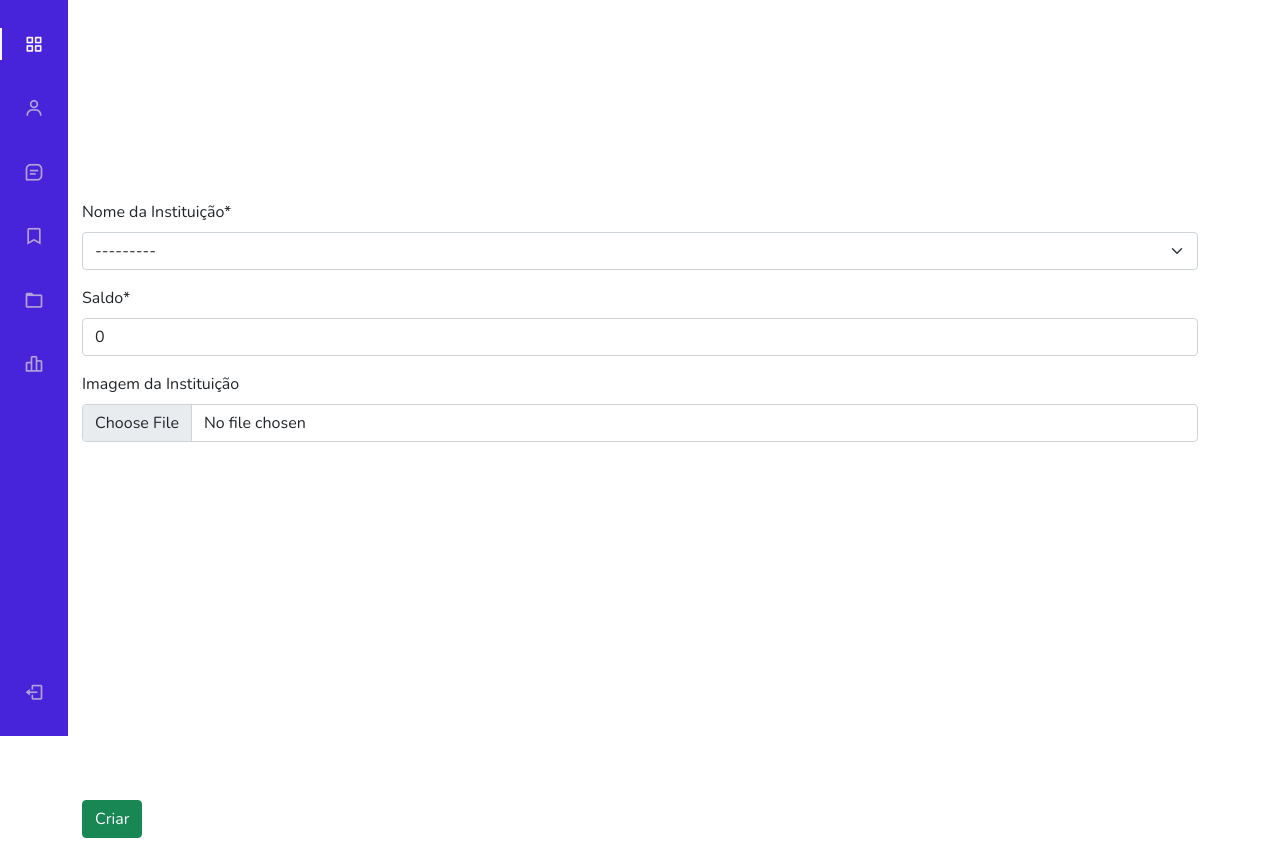
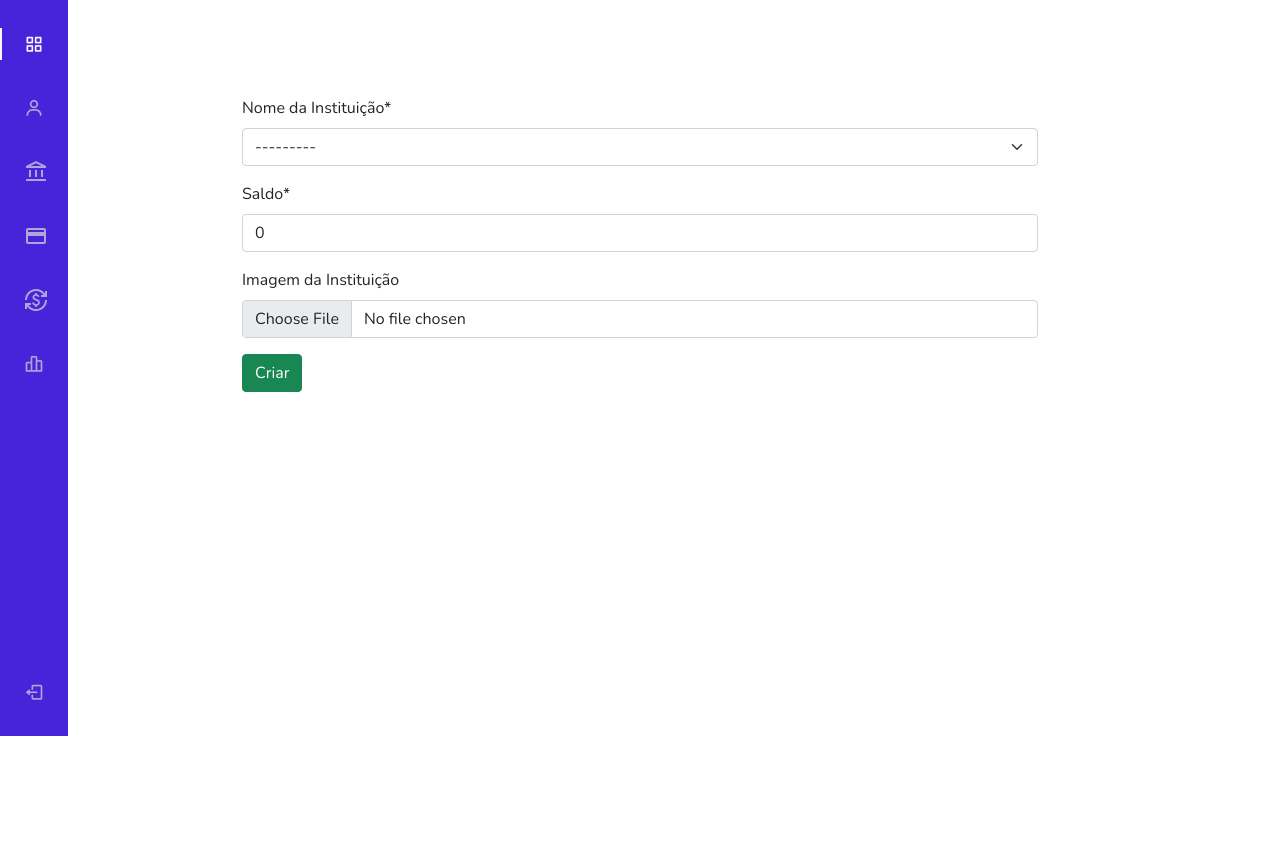
Before and after one commit to Bon0n/FinTelligence, a Django app: page /create/create_institution in a window 1280 px wide. Shown: the part 64-918 px from the top of the page. After the commit the page ends 800 px from the top, so only its background shows below. Run offline with Django 5.2, Linux system fonts and the light colour scheme; some libraries are stand-ins or nearby versions.

Commit message:
sidebar ajustada, e front com forma inicial

```diff
--- a/finance/forms.py
+++ b/finance/forms.py
@@ -1,5 +1,14 @@
 from django import forms
-from .models import Institution, Card, Debt
+from .models import Institution, Card, Debt, UserDetail
+
+
+class UserDetailForm(forms.ModelForm):
+    class Meta:
+        model = UserDetail
+        fields = ('incoming',)
+        widgets = {
+            'incoming': forms.TextInput()
+        }
 
 
 class InstitutionForm(forms.ModelForm):
--- a/finance/templates/create/create_institution.html
+++ b/finance/templates/create/create_institution.html
@@ -1,14 +1,16 @@
 {% extends 'base.html' %}
+{% load static %}
 {% load crispy_forms_tags %}
+{% block link %}
+<link rel="stylesheet" href="{% static 'css/create/institution.css' %}">
+{% endblock %}
 
 {% block content %}
-<form method="post" novalidate>
-    {% csrf_token %}
-    <div style="display:flex; align-items:center; justify-content:center; height:100vh;">
-        <div style="height:50%; width:100%">
-            {{ form|crispy }}
-        </div>
-    </div>
-    <button type="submit" class="btn btn-success">Criar</button>
-</form>
+<section>
+    <form method="post" novalidate>
+        {% csrf_token %}
+        {{ form|crispy }}
+        <button type="submit" class="btn btn-success">Criar</button>
+    </form>
+</section>
 {% endblock %}
--- a/finance/urls.py
+++ b/finance/urls.py
@@ -1,11 +1,13 @@
 from django.urls import path
 
-from finance.views import Home, CreateInstitution, InstitutionDetails, Login, InstitutionsList
+from finance.views import Home, CreateInstitution, InstitutionDetails, Login, GeneralListView, CreateDebt, CreateCard
 
 urlpatterns = [
     path('home/', Home.as_view(), name='home'),
     path('create/create_institution', CreateInstitution.as_view(), name='create_institution'),
+    path('create/create_card', CreateCard.as_view(), name='create_card'),
+    path('create/create_debt', CreateDebt.as_view(), name='create_debt'),
     path('home/details/<pk>', InstitutionDetails.as_view(), name='details'),
-    path('institutions', InstitutionsList.as_view(), name='institutions'),
+    path('general', GeneralListView.as_view(), name='general'),
     path('', Login.as_view(), name='login')
 ]
--- a/finance/views.py
+++ b/finance/views.py
@@ -4,7 +4,7 @@ from django.urls import reverse_lazy
 from django.contrib.auth.views import LoginView
 from django.views.generic import FormView, CreateView, ListView, DetailView, UpdateView
 
-from .forms import InstitutionForm, CardForm, DebtForm
+from .forms import InstitutionForm, CardForm, DebtForm, UserDetailForm
 from .models import Institution
 
 
@@ -54,9 +54,14 @@ class InstitutionDetails(UpdateView):
     success_url = reverse_lazy('home/index.html')
 
 
-class InstitutionsList(ListView):
+class GeneralListView(ListView):
     model = Institution
-    template_name = 'lists/list_institutions.html'
+    template_name = 'lists/general.html'
     context_object_name = 'institutions'
+
     def get_queryset(self):
         return Institution.objects.filter(user=self.request.user)
+
+
+class UserUpdateView(UpdateView):
+    form_class = UserDetailForm
--- /dev/null
+++ b/static/css/create/institution.css
@@ -0,0 +1,4 @@
+section {
+    margin: 5em;
+    padding: 5em;
+}
--- a/templates/nav.html
+++ b/templates/nav.html
@@ -1,6 +1,8 @@
 {% load static %}
 {% block link %}
 <link href="{% static 'css/index.css' %}" rel="stylesheet">
+<link rel="stylesheet"
+      href="https://fonts.googleapis.com/css2?family=Material+Symbols+Outlined:opsz,wght,FILL,GRAD@20..48,100..700,0..1,-50..200"/>
 {% endblock %}
 
 <div id="body-pd">
@@ -12,19 +14,32 @@
         <nav class="nav">
             <div><a href="#" class="nav_logo"> <i class='bx bx-layer nav_logo-icon'></i> <span class="nav_logo-name">FinTelligence</span>
             </a>
-                <div class="nav_list"><a href="#" class="nav_link active"> <i class='bx bx-grid-alt nav_icon'></i> <span
-                        class="nav_name">Dashboard</span> </a> <a href="#" class="nav_link"> <i
-                        class='bx bx-user nav_icon'></i> <span class="nav_name">Users</span> </a> <a
-                        href="{% url 'institutions' %}"
-                        class="nav_link"> <i
-                        class='bx bx-message-square-detail nav_icon'></i> <span class="nav_name">Instituições</span>
-                </a> <a
-                        href="#" class="nav_link"> <i class='bx bx-bookmark nav_icon'></i> <span
-                        class="nav_name">Bookmark</span> </a> <a href="#" class="nav_link"> <i
-                        class='bx bx-folder nav_icon'></i> <span class="nav_name">Files</span> </a> <a href="#"
-                                                                                                       class="nav_link">
-                    <i
-                            class='bx bx-bar-chart-alt-2 nav_icon'></i> <span class="nav_name">Stats</span> </a></div>
+                <div class="nav_list">
+                    <a href="{% url 'general' %}" class="nav_link active">
+                        <i class='bx bx-grid-alt nav_icon'></i>
+                        <span class="nav_name">Visão Geral</span>
+                    </a>
+                    <a href="#" class="nav_link">
+                        <i class='bx bx-user nav_icon'></i>
+                        <span class="nav_name">Users</span>
+                    </a>
+                    <a href="{% url 'create_institution' %}" class="nav_link">
+                        <span class="material-symbols-outlined nav_icon">account_balance</span>
+                        <span class="nav_name">Instituições</span>
+                    </a>
+                    <a href="{% url 'create_card' %}" class="nav_link">
+                        <span class="material-symbols-outlined">credit_card</span>
+                        <span class="nav_name">Cartões</span>
+                    </a>
+                    <a href="{% url 'create_debt' %}" class="nav_link">
+                        <span class="material-symbols-outlined">currency_exchange</span>
+                        <span class="nav_name">Dívidas</span>
+                    </a>
+                    <a href="#" class="nav_link">
+                        <i class='bx bx-bar-chart-alt-2 nav_icon'></i>
+                        <span class="nav_name">Dashboard</span>
+                    </a>
+                </div>
             </div>
             <a href="#" class="nav_link"> <i class='bx bx-log-out nav_icon'></i> <span class="nav_name">SignOut</span>
             </a>
```
Also changed, not shown: finance/templates/create/create_card.html (+11 -9 lines), finance/templates/create/create_debt.html (+11 -9 lines), static/js/load_info.js (added, +22 -0 lines), db.sqlite3, finance/templates/lists/general.html (renamed from finance/templates/lists/list_institutions.html).
